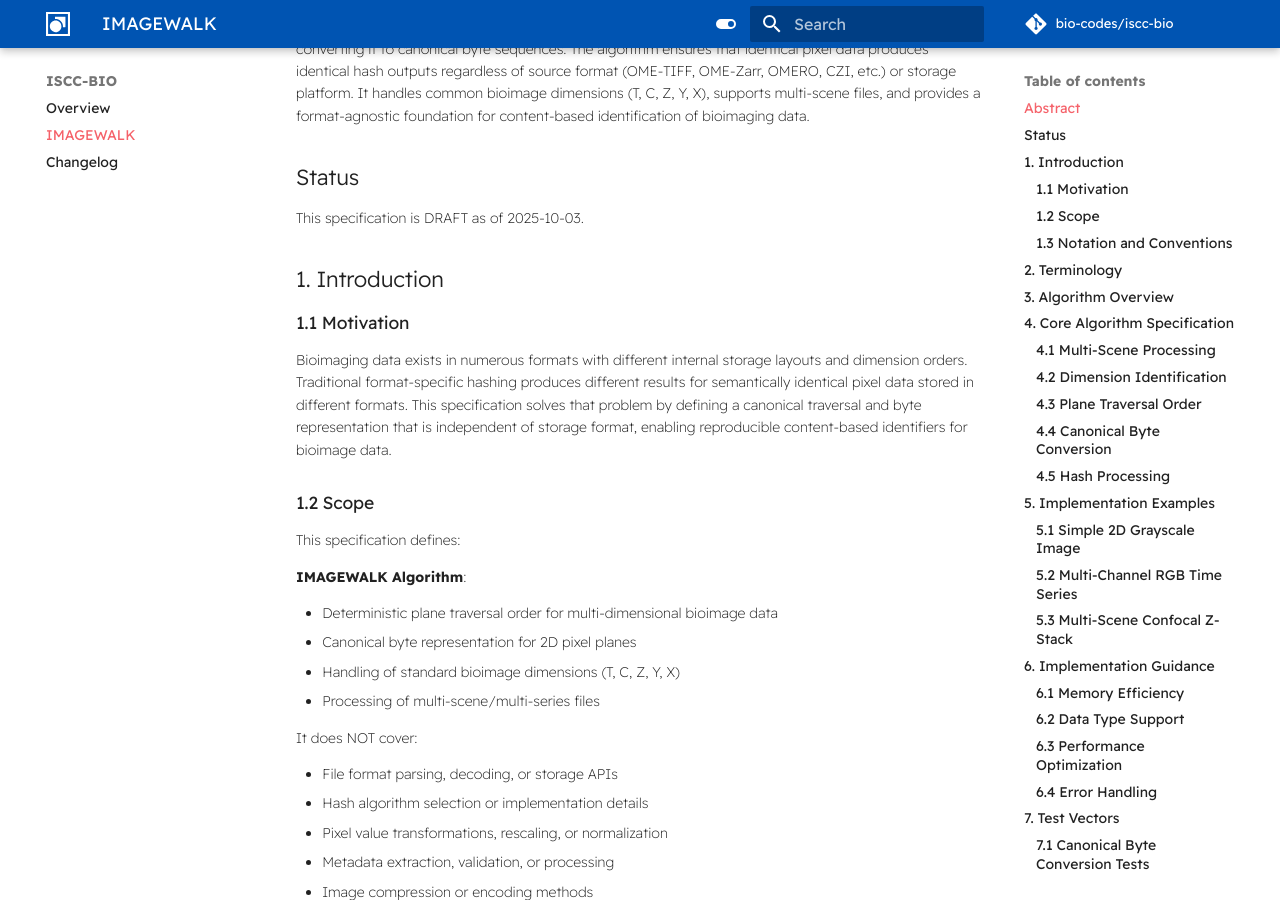
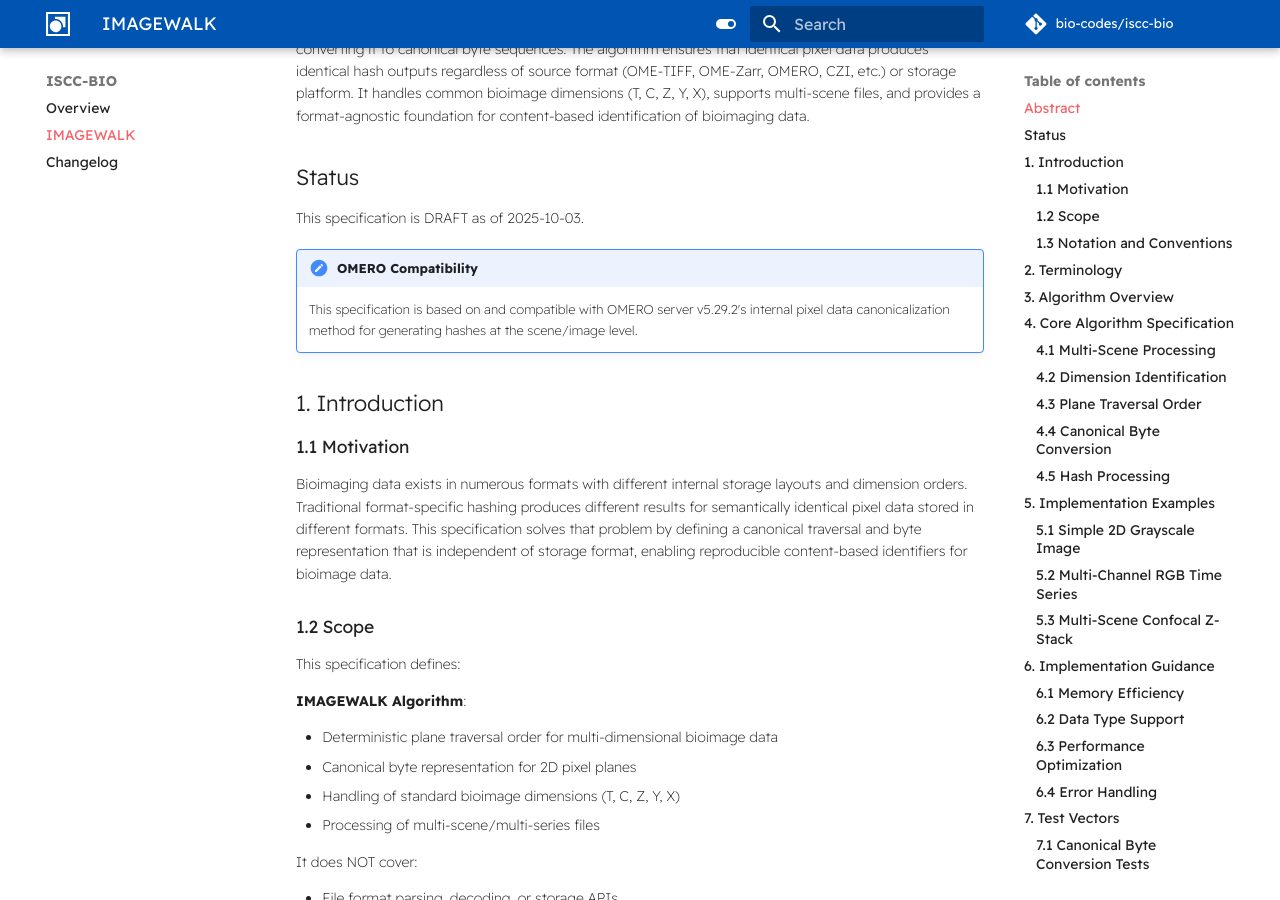
Before and after one commit to bio-codes/iscc-bio, an MkDocs documentation site: the page built from docs/imagewalk.md, in a window 1280 px wide and 900 px high, scrolled down 315 px. Built offline with MkDocs 1.6.1 and Material for MkDocs 9.7.7, drawn with Linux system fonts in a browser that asks for light colours; comment, search, counter and statistics services are not loaded.

Commit message:
docs(imagewalk): add OMERO compatibility note
Document compatibility with OMERO server v5.29.2's internal pixel data canonicalization method for scene/image level hash generation.

```diff
--- a/docs/imagewalk.md
+++ b/docs/imagewalk.md
@@ -16,6 +16,11 @@ foundation for content-based identification of bioimaging data.
 ## Status
 
 This specification is DRAFT as of 2025-10-03.
+
+!!! note "OMERO Compatibility"
+
+    This specification is based on and compatible with OMERO server v5.29.2's internal pixel data canonicalization
+    method for generating hashes at the scene/image level.
 
 ## 1. Introduction
 
```
